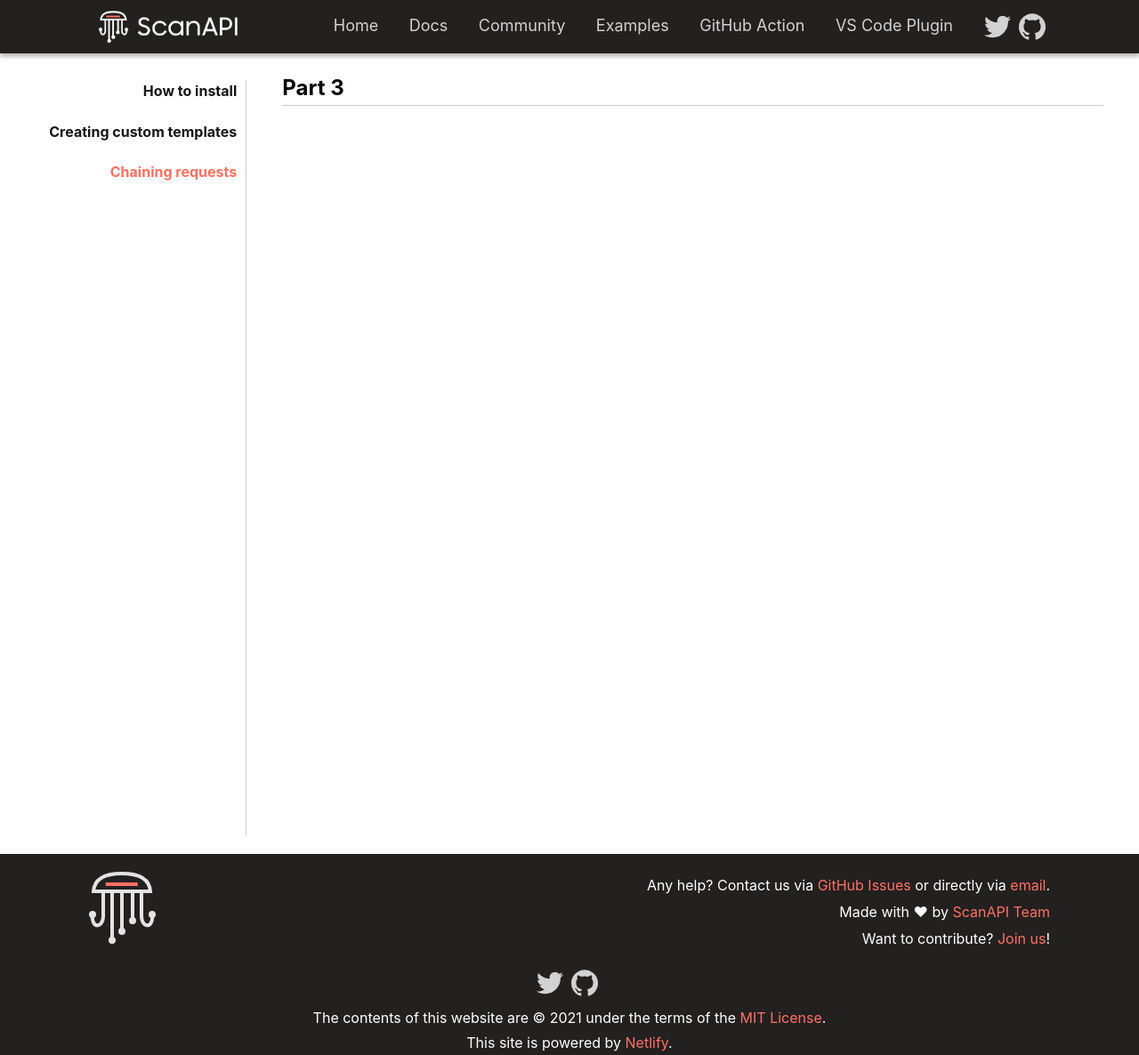
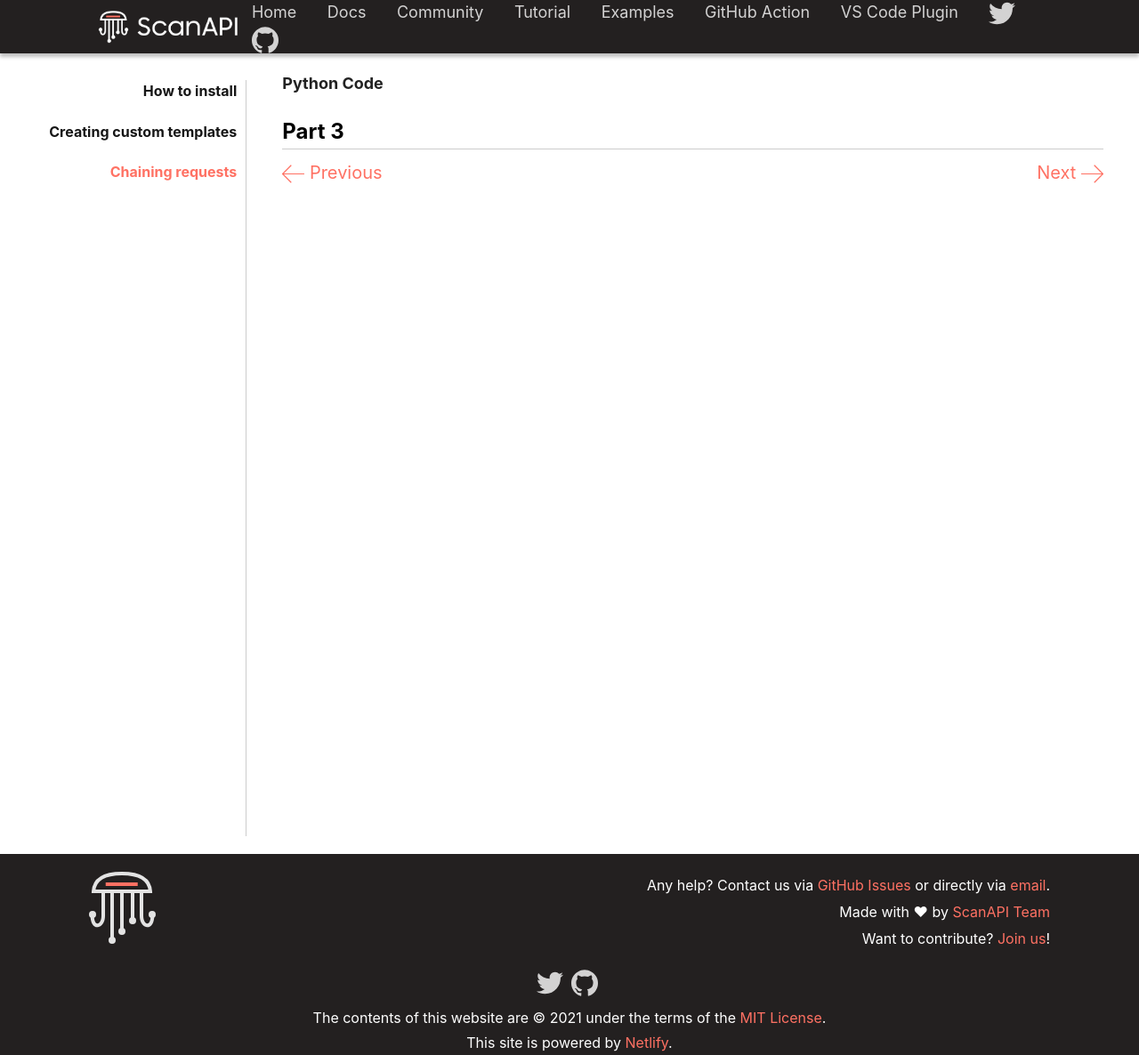
Before and after one commit to scanapi/website, a Jekyll site: the page built from _tutorials/page3.md, in a window 1280 px wide. Shown: the whole page at 89% size. Built offline with Jekyll 4.4.1, drawn with Linux system fonts in a browser that asks for light colours.

```diff
--- a/_data/navigation.yml
+++ b/_data/navigation.yml
@@ -4,5 +4,5 @@
   link: /docs.html
 - name: Community
   link: /community.html
-# - name: Tutorial
-#   link: /tutorials/page1.html
+- name: Tutorial
+  link: /tutorials/page1.html
--- a/_layouts/tutorial.html
+++ b/_layouts/tutorial.html
@@ -12,5 +12,9 @@ title: Tutorial
     <!-- Page content -->
     <div class="main">
         {{ content }}
+        <div class=pagination>
+                <a> <img src="{{"/assets/images/arrow.svg" | relative_url}}"/>  Previous</a>
+                <a>Next <img src="{{"/assets/images/arrow.svg" | relative_url}}"/></a>
+        </div>
     </div>
 </div>
--- a/_sass/docs.scss
+++ b/_sass/docs.scss
@@ -23,6 +23,10 @@ $primary-color: #FF7163;
         .current {
             color: $primary-color;
         }
+        h2 {
+            text-transform: uppercase;
+            font-size: 18px;
+        }
     }
     .main {
         width: 100%;
--- a/_sass/tutorial.scss
+++ b/_sass/tutorial.scss
@@ -28,5 +28,20 @@ $primary-color: #FF7163;
     .main {
         width: 100%;
         margin: 20px 40px 20px 0;
+        .pagination {
+            display: flex;
+            justify-content: space-between;
+            font-size: 20px;
+            a {
+                img {
+                    width: 25px;
+                }
+            }
+            a:first-of-type {
+                img {
+                    transform: rotate(180deg);
+                }
+            }
+        }
     }
 }
--- a/_tutorials/page3.md
+++ b/_tutorials/page3.md
@@ -5,4 +5,6 @@ name: Chaining requests
 active_page: page3
 ---
 
+### Python Code
+
 ## Part 3
```
Also changed, not shown: assets/images/arrow.svg (added).
